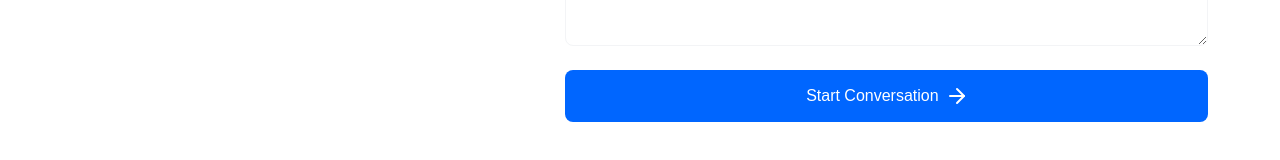
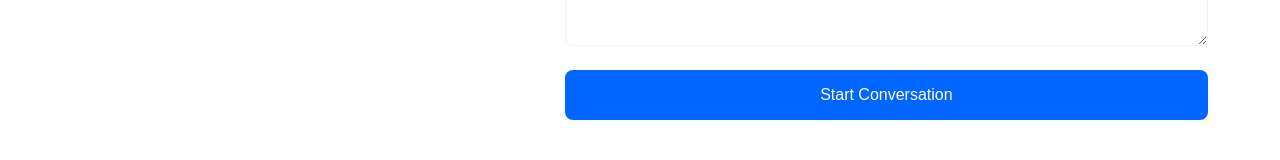
Before and after one commit to Josejpd3/plasencia.dev, a Next.js app: page / in a window 1280 px wide. Shown: the part 4296-4456 px from the top of the page. Built offline with nearby package versions, Linux system fonts and the light colour scheme.

Commit message:
feat: Add form submission status handling and error/success messages

```diff
--- a/src/app/components/Contact/Contact.css
+++ b/src/app/components/Contact/Contact.css
@@ -310,3 +310,20 @@
         border-top-color: rgba(255, 255, 255, 0.1);
     }
 }
+
+.error-message {
+  color: #dc2626;
+  margin-top: 1rem;
+  font-size: 0.9rem;
+}
+
+.success-message {
+  color: #16a34a;
+  margin-top: 1rem;
+  font-size: 0.9rem;
+}
+
+.submit-btn:disabled {
+  opacity: 0.7;
+  cursor: not-allowed;
+}
--- a/src/app/components/Contact/Contact.tsx
+++ b/src/app/components/Contact/Contact.tsx
@@ -11,9 +11,38 @@ export default function Contact() {
     company: ''
   });
 
-  const handleSubmit = (e: React.FormEvent) => {
+  const [status, setStatus] = useState({
+    loading: false,
+    error: '',
+    success: false
+  });
+
+  const handleSubmit = async (e: React.FormEvent) => {
     e.preventDefault();
-    console.log(formData);
+    setStatus({ loading: true, error: '', success: false });
+
+    try {
+      const response = await fetch('/api/contact', {
+        method: 'POST',
+        headers: {
+          'Content-Type': 'application/json',
+        },
+        body: JSON.stringify(formData),
+      });
+
+      if (!response.ok) {
+        throw new Error('Failed to send message');
+      }
+
+      setStatus({ loading: false, error: '', success: true });
+      setFormData({ name: '', email: '', message: '', company: '' });
+    } catch (error) {
+      setStatus({
+        loading: false,
+        error: 'Failed to send message. Please try again.',
+        success: false
+      });
+    }
   };
 
   return (
@@ -114,13 +143,21 @@ export default function Contact() {
               />
             </div>
 
-            <button type="submit" className="submit-btn">
-              Start Conversation
-              <svg width="20" height="20" viewBox="0 0 20 20" fill="none" stroke="currentColor">
-                <path d="M10 3L17 10L10 17" strokeWidth="2" strokeLinecap="round" strokeLinejoin="round"/>
-                <path d="M3 10H17" strokeWidth="2" strokeLinecap="round" strokeLinejoin="round"/>
-              </svg>
+            <button
+              type="submit"
+              className="submit-btn"
+              disabled={status.loading}
+            >
+              {status.loading ? 'Sending...' : 'Start Conversation'}
             </button>
+
+            {status.error && (
+              <p className="error-message">{status.error}</p>
+            )}
+
+            {status.success && (
+              <p className="success-message">Message sent successfully!</p>
+            )}
           </form>
         </div>
       </div>
```
